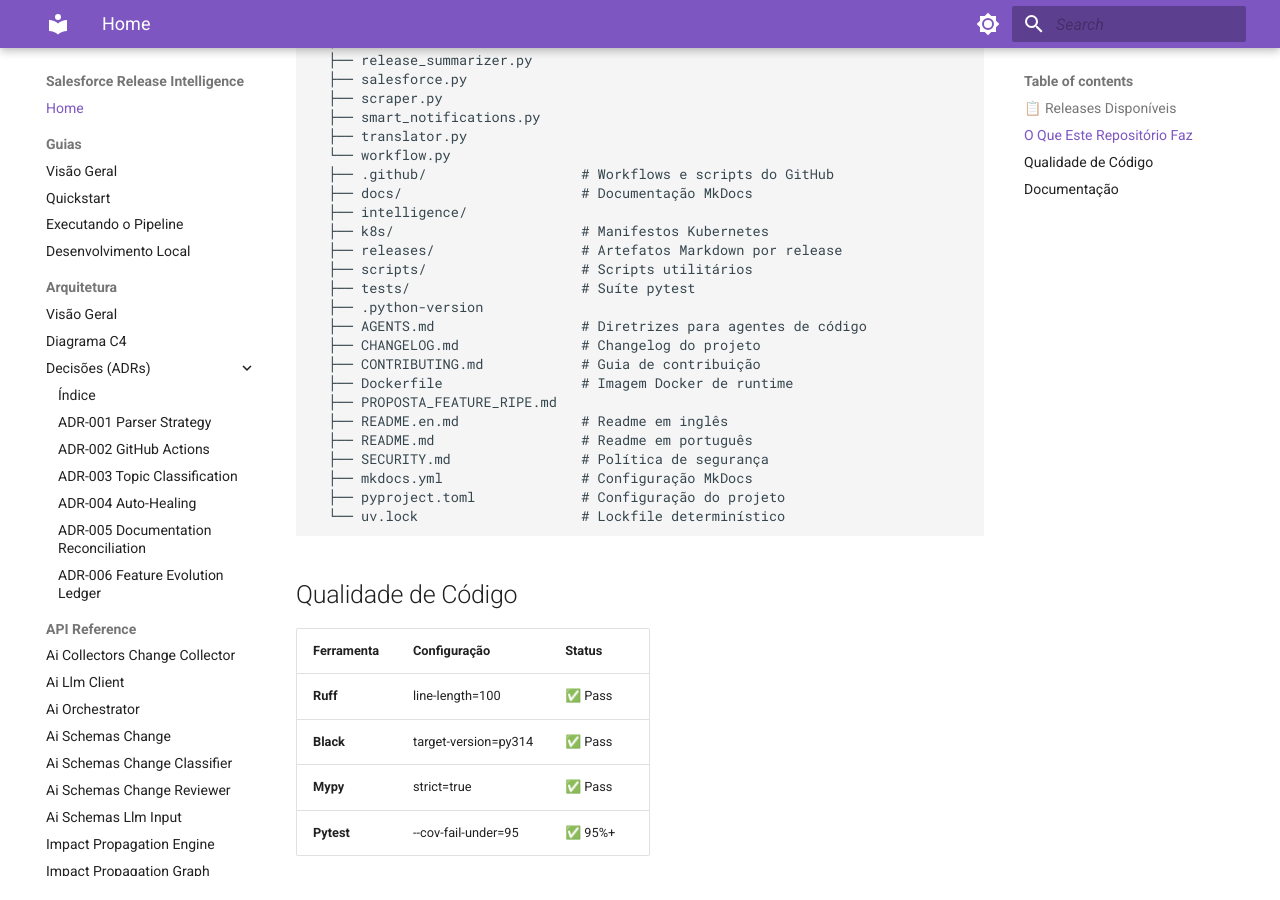
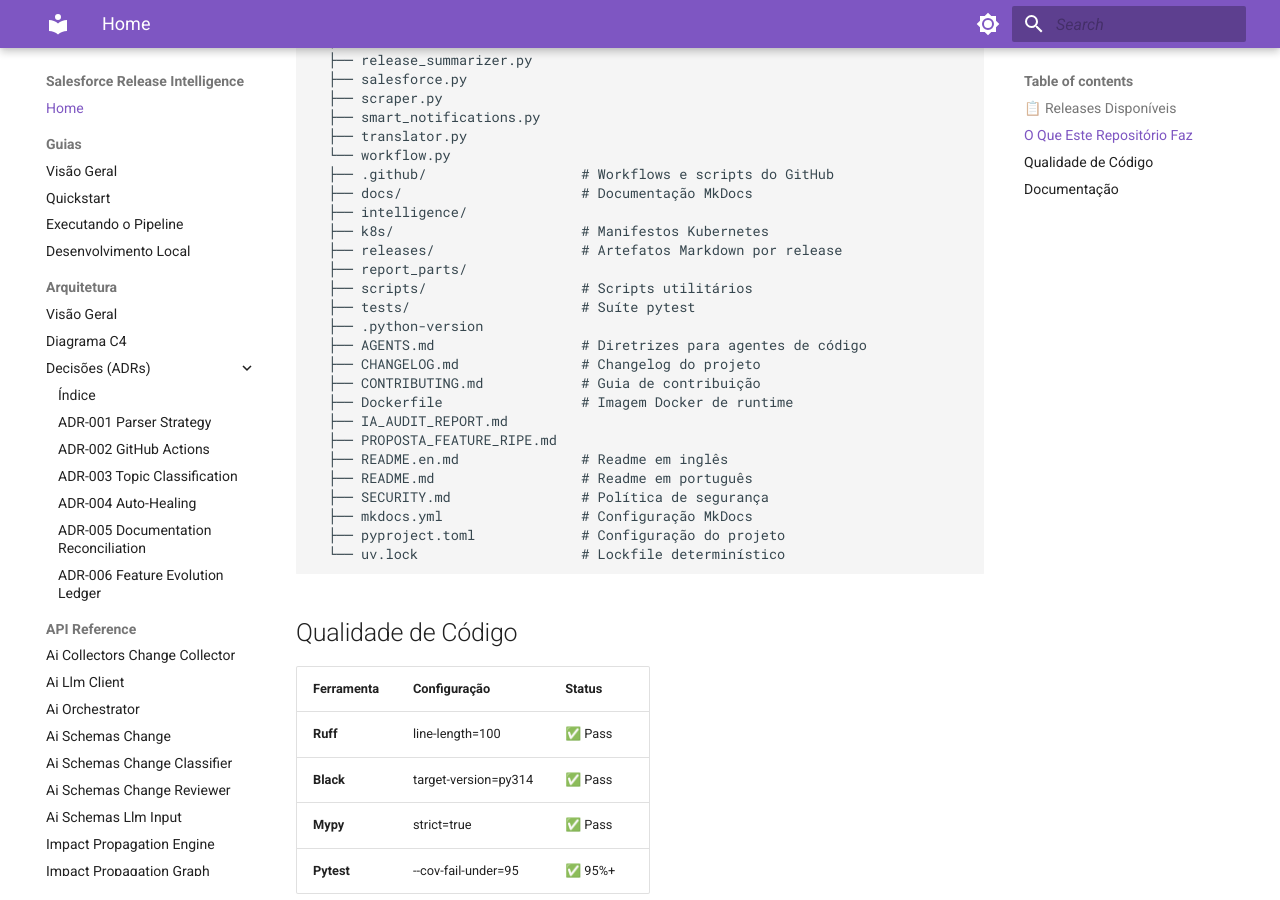
Before and after one commit to Fatal1tyBarucco/Salesforce-WebDev, an MkDocs documentation site: the page built from docs/index.md, in a window 1280 px wide and 900 px high, scrolled down 7882 px. Built offline with MkDocs 1.6.1 and Material for MkDocs 9.7.7, drawn with Linux system fonts in a browser that asks for light colours.

Commit message:
docs(sync): reconcile documentation — 2026-10-18 06:22 UTC

```diff
--- a/docs/index.md
+++ b/docs/index.md
@@ -381,6 +381,7 @@ Salesforce-WebDev/
   ├── intelligence/
   ├── k8s/                       # Manifestos Kubernetes
   ├── releases/                  # Artefatos Markdown por release
+  ├── report_parts/
   ├── scripts/                   # Scripts utilitários
   ├── tests/                     # Suíte pytest
   ├── .python-version
@@ -388,6 +389,7 @@ Salesforce-WebDev/
   ├── CHANGELOG.md               # Changelog do projeto
   ├── CONTRIBUTING.md            # Guia de contribuição
   ├── Dockerfile                 # Imagem Docker de runtime
+  ├── IA_AUDIT_REPORT.md
   ├── PROPOSTA_FEATURE_RIPE.md
   ├── README.en.md               # Readme em inglês
   ├── README.md                  # Readme em português
```
Also changed, not shown: docs/.documentation-manifest.json.
